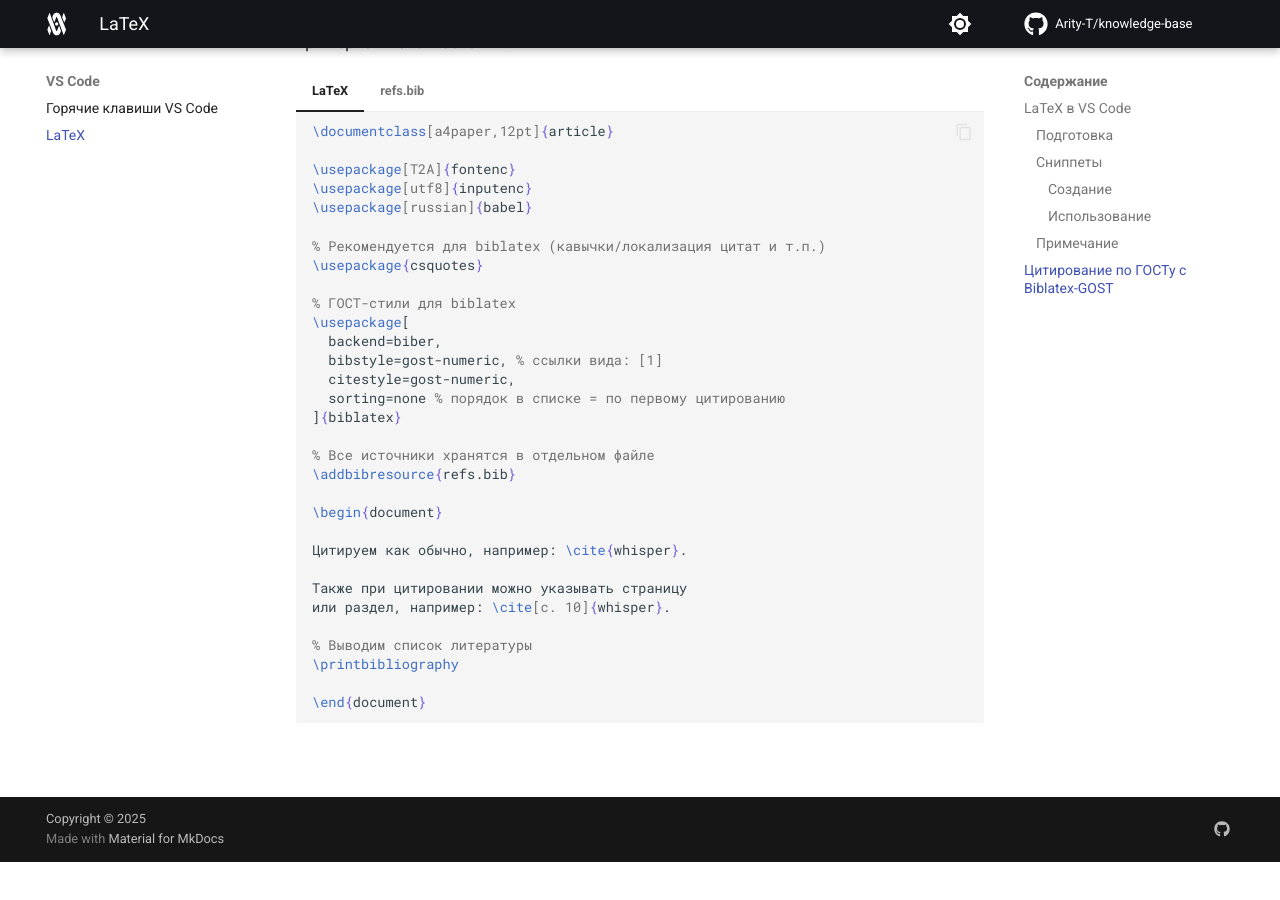
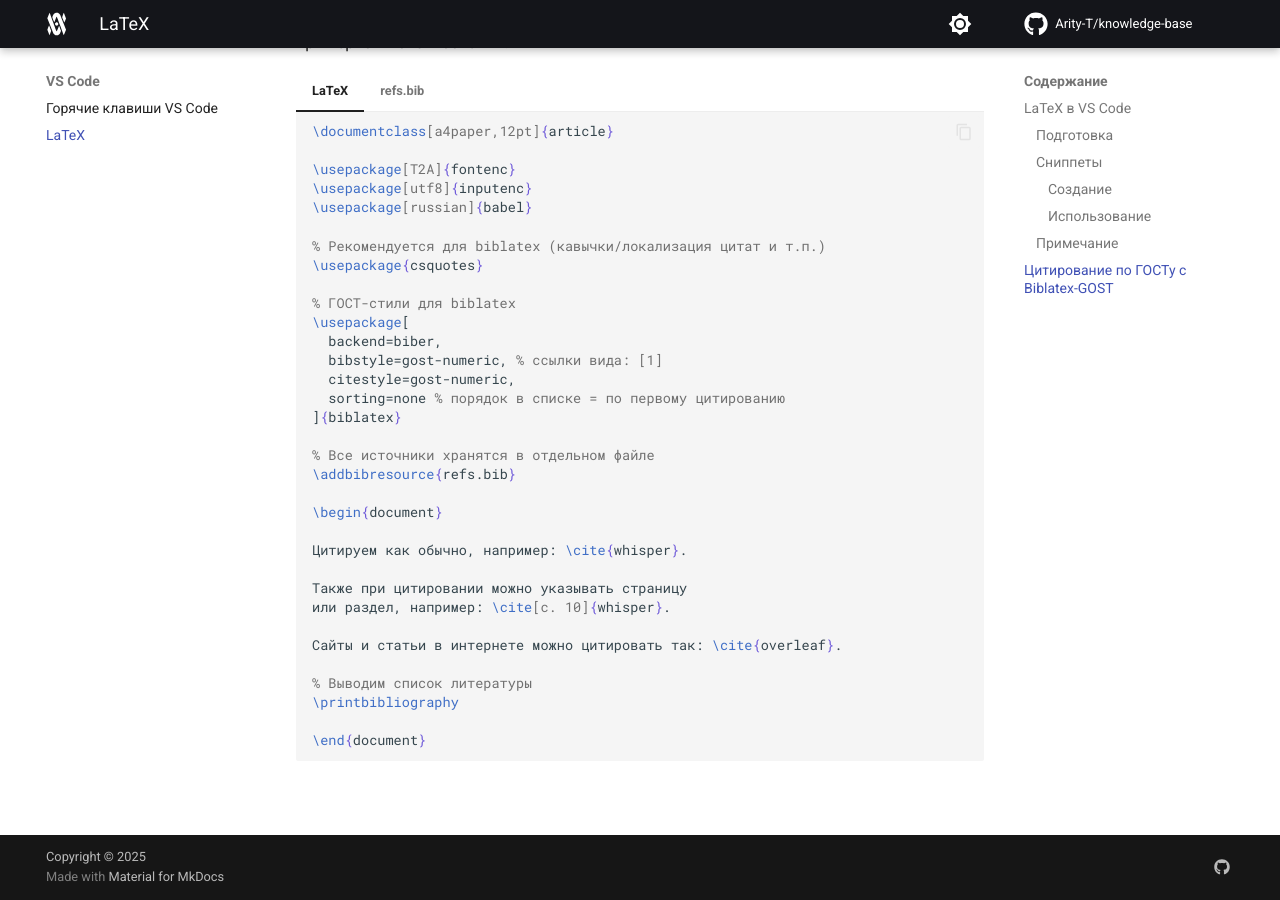
Before and after one commit to Arity-T/knowledge-base, an MkDocs documentation site: the page built from docs/VS-Code/latex.md, in a window 1280 px wide and 900 px high, scrolled down 1627 px. Built offline with MkDocs 1.6.1 and Material for MkDocs 9.7.7, drawn with Linux system fonts in a browser that asks for light colours; comment, search, counter and statistics services are not loaded; before the commit the page ends 2489 px from its top, so only the background shows below that; some of the changed lines change nothing that is shown.

Commit message:
Цитирование онлайн источников

````diff
--- a/docs/VS-Code/latex.md
+++ b/docs/VS-Code/latex.md
@@ -74,6 +74,8 @@
     Также при цитировании можно указывать страницу
     или раздел, например: \cite[с. 10]{whisper}.
 
+    Сайты и статьи в интернете можно цитировать так: \cite{overleaf}.
+
     % Выводим список литературы
     \printbibliography
 
@@ -82,10 +84,9 @@
 
 === "refs.bib"
 
-    Код `bibtex` обычно генерируется автоматически на сайтах с научными статьями. Например, этот код выдаёт Arxiv по нажатию кнопки `Export BibTeX Citation`. На ScienceDirect есть аналогичная кнопка `Cite -> Export citation to BibTeX`.
+    Код `bibtex` обычно генерируется автоматически на сайтах с научными статьями. Например, на Arxiv по нажатию кнопки `Export BibTeX Citation`, на ScienceDirect - `Cite -> Export citation to BibTeX`.
 
     ```bibtex
-
     @misc{whisper,
       title={Robust Speech Recognition via Large-Scale Weak Supervision},
       author={Alec Radford and Jong Wook Kim and Tao Xu and
@@ -96,4 +97,10 @@
       primaryClass={eess.AS},
       url={https://arxiv.org/abs/2212.04356},
     }
+    @online{overleaf,
+      title   = {Bibliography management with biblatex},
+      author  = {{Overleaf}},
+      url     = {https://www.overleaf.com/learn/latex/Bibliography_management_with_biblatex},
+      urldate = {2025-12-24},
+    }
     ```
````
